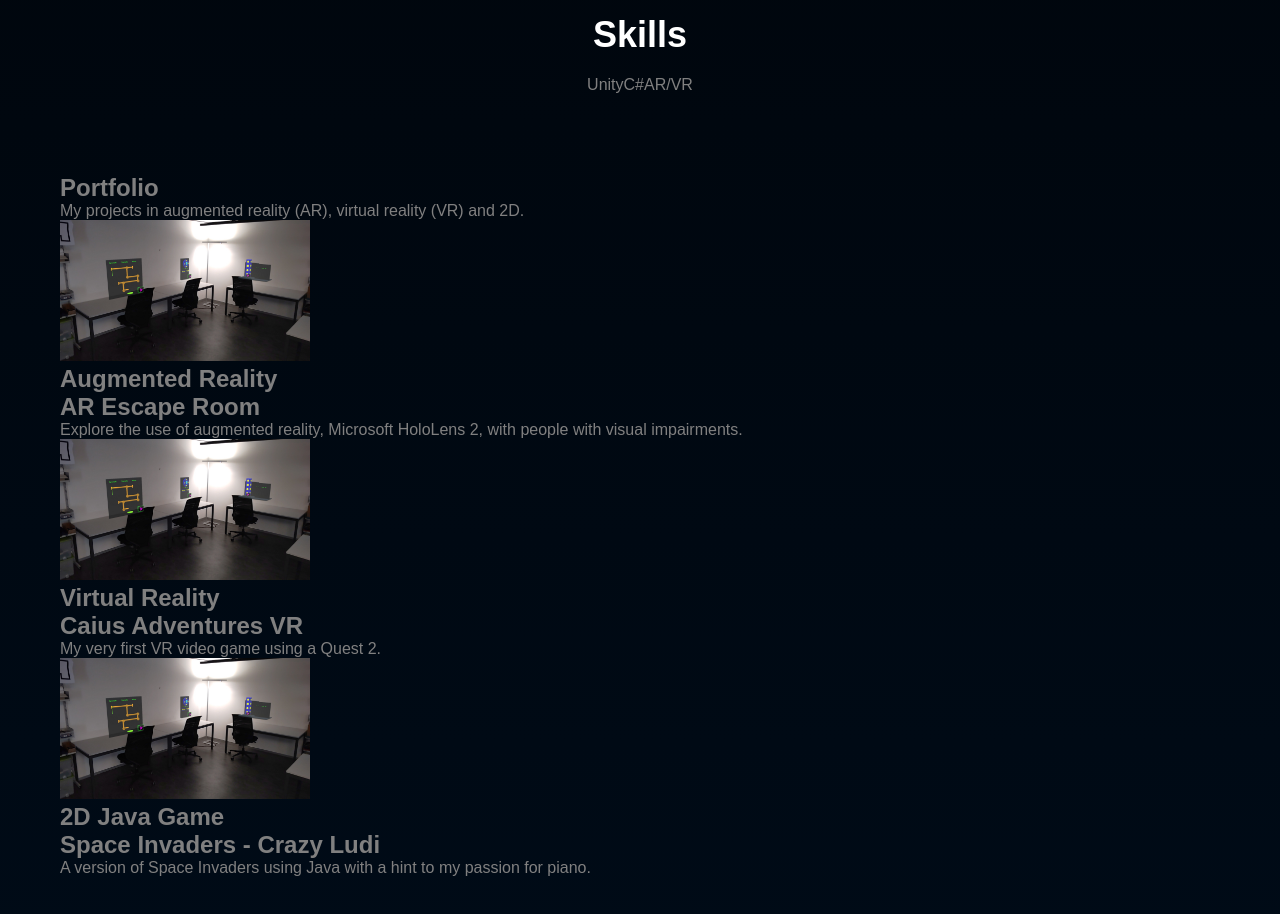
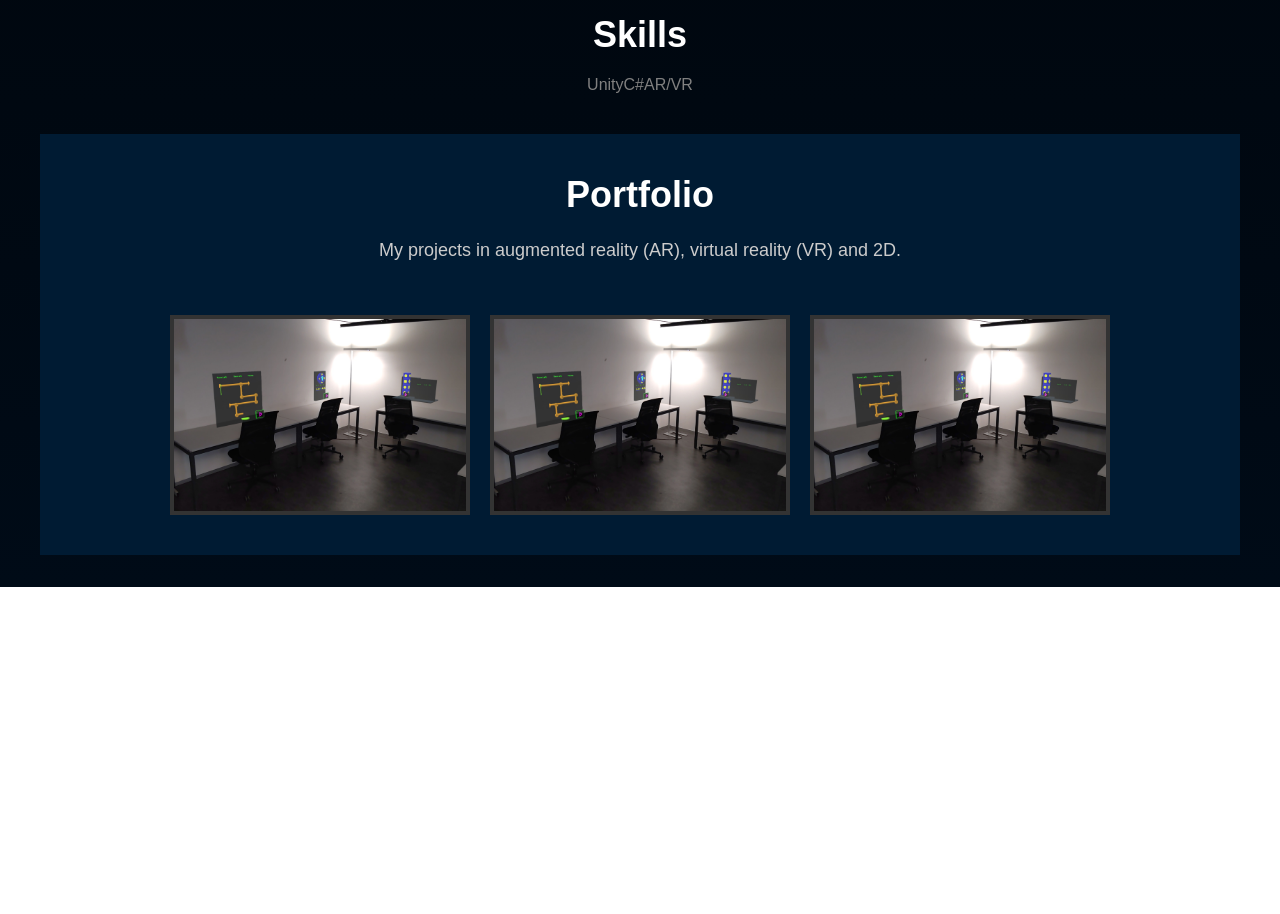
Before and after one commit to cmembrez/cmembrez.github.io, a React (Vite) app in the folder online-portfolio/react-frontend/: page / in a window 1280 px wide. Shown: the part 700-1614 px from the top of the page. After the commit the page ends 1287 px from the top, so only its background shows below. Built offline with nearby package versions, Linux system fonts and the light colour scheme.

Commit message:
SImplified Portfolio style.

```diff
--- a/online-portfolio/react-frontend/src/components/Portfolio.jsx
+++ b/online-portfolio/react-frontend/src/components/Portfolio.jsx
@@ -1,40 +1,23 @@
 import { projects } from "../data";
 export default function Portfolio() {
     return (
-        <section id="portfolio" className="text-gray-400 bg-gray-900 body-font">
-            <div className="container px-5 py-10 mx-auto text-center lg:px-40">
-                <div className="flex flex-col w-full mb-20">
-                    <h1 className="sm:text-4xl text-3xl font-medium title-font mb-4 text-white">
-                        Portfolio
-                    </h1>
-                    <p className="lg:w-2/3 mx-auto leading-relaxed text-base">
-                        My projects in augmented reality (AR), virtual reality (VR) and 2D.
-                    </p>
-                </div>
-                <div className="flex flex-wrap -m-4">
-                    {projects.map((project) => (
-                        <a
-                            key={project.image}
-                            className="sm:w-1/2 w-100 p-4">
-                            <div className="flex relative">
-                                <img
-                                    className="absolute inset-0 w-full h-full object-cover object-center"
-                                    src={project.image}
-                                    width={250}
-                                />
-                                <div className="px-8 py-10 relative z-10 w-full border-4 border-gray-800 bg-gray-900 opacity-0 hover:opacity-100">
-                                    <h2 className="tracking-widest text-sm title-font font-medium text-green-400 mb-1">
-                                        {project.subtitle}
-                                    </h2>
-                                    <h1 className="title-font text-lg font-medium text-white mb-3">
-                                        {project.title}
-                                    </h1>
-                                    <p className="leading-relaxed">{project.description}</p>
-                                </div>
-                            </div>
-                        </a>
-                    ))}
-                </div>
+        <section id="portfolio">
+            <div className="portfolio-header">
+                <h1>Portfolio</h1>
+                <p>My projects in augmented reality (AR), virtual reality (VR) and 2D.</p>
+            </div>
+
+            <div className="projects-container">
+                {projects.map((project) => (
+                    <a key={project.image} className="project">
+                        <img src={project.image} alt={project.title} className="project-image" />
+                        <div className="project-info">
+                            <h2>{project.subtitle}</h2>
+                            <h1>{project.title}</h1>
+                            <p>{project.description}</p>
+                        </div>
+                    </a>
+                ))}
             </div>
         </section>
     );
--- a/online-portfolio/react-frontend/src/index.css
+++ b/online-portfolio/react-frontend/src/index.css
@@ -88,3 +88,101 @@ section {
     color: #FFFFFF;
     font-size: 16px;
 }
+
+/* General Styles */
+#portfolio {
+    background-color: #001B33;
+    color: #CCCCCC;
+    padding: 40px 20px;
+    max-width: 1200px;
+    margin: 0 auto;
+}
+
+/* Header Section */
+.portfolio-header {
+    text-align: center;
+    margin-bottom: 50px;
+}
+
+    .portfolio-header h1 {
+        font-size: 36px;
+        color: #FFFFFF;
+        margin-bottom: 20px;
+    }
+
+    .portfolio-header p {
+        font-size: 18px;
+        line-height: 1.6;
+        margin-bottom: 10px;
+    }
+
+/* Projects Grid */
+.projects-container {
+    display: flex;
+    flex-wrap: wrap;
+    gap: 20px;
+    justify-content: center;
+}
+
+/* Individual Project Styling */
+.project {
+    position: relative;
+    width: 300px;
+    height: 200px;
+    overflow: hidden;
+    cursor: pointer;
+    border: 4px solid #333333;
+    background-color: #333333;
+    transition: transform 0.3s ease;
+}
+
+    .project:hover {
+        transform: scale(1.05);
+    }
+
+.project-image {
+    width: 100%;
+    height: 100%;
+    object-fit: cover;
+    object-position: center;
+}
+
+/* Project Info Overlay */
+.project-info {
+    position: absolute;
+    top: 0;
+    left: 0;
+    width: 100%;
+    height: 100%;
+    background-color: rgba(0, 0, 0, 0.75);
+    color: #FFFFFF;
+    opacity: 0;
+    transition: opacity 0.3s ease;
+    padding: 20px;
+    display: flex;
+    flex-direction: column;
+    justify-content: center;
+    align-items: center;
+}
+
+.project:hover .project-info {
+    opacity: 1;
+}
+
+.project-info h2 {
+    font-size: 16px;
+    color: #00FF7F; /* Green subtitle */
+    margin-bottom: 10px;
+}
+
+.project-info h1 {
+    font-size: 20px;
+    color: #FFFFFF;
+    margin-bottom: 15px;
+}
+
+.project-info p {
+    font-size: 14px;
+    line-height: 1.5;
+    text-align: center;
+}
```
